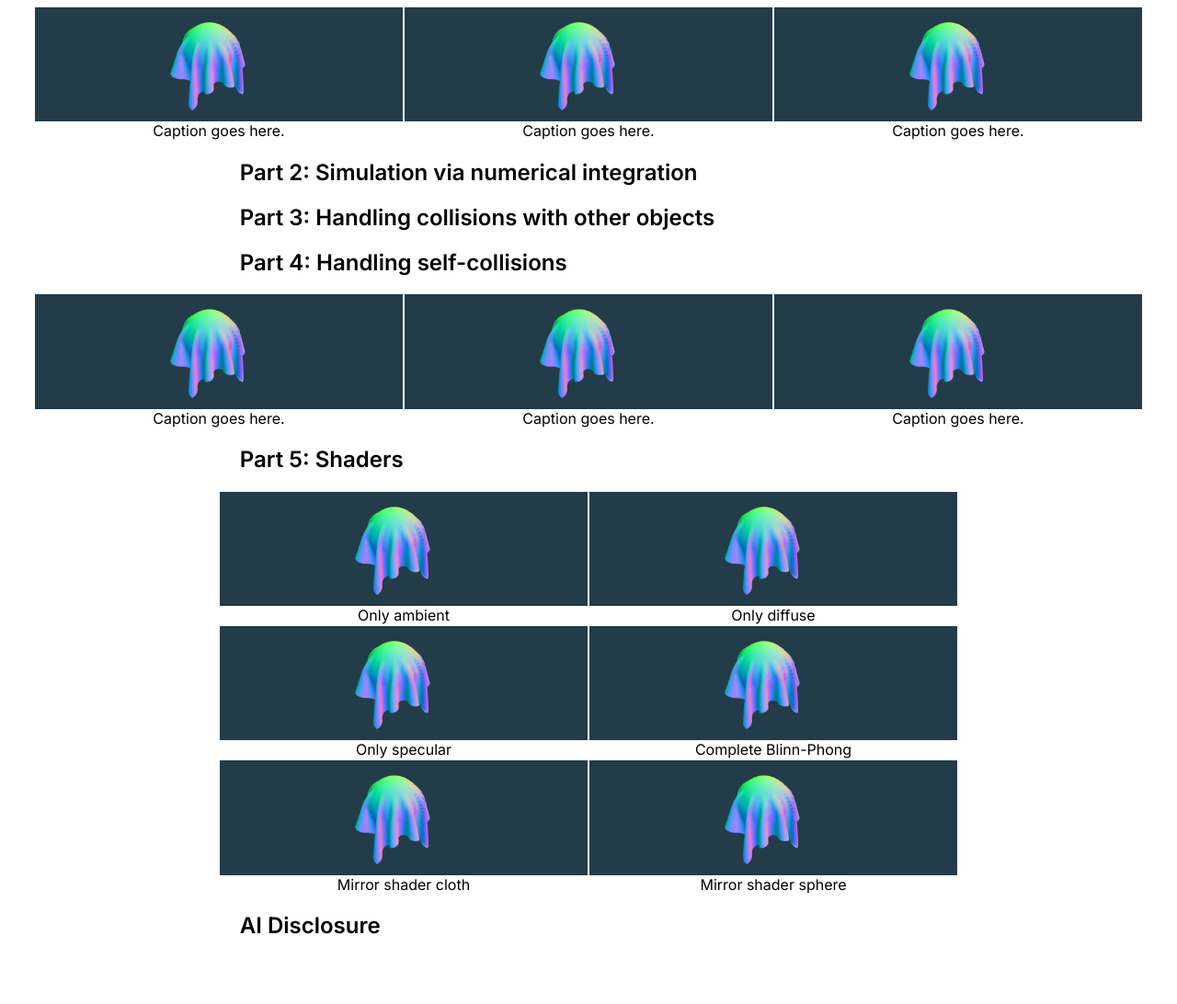
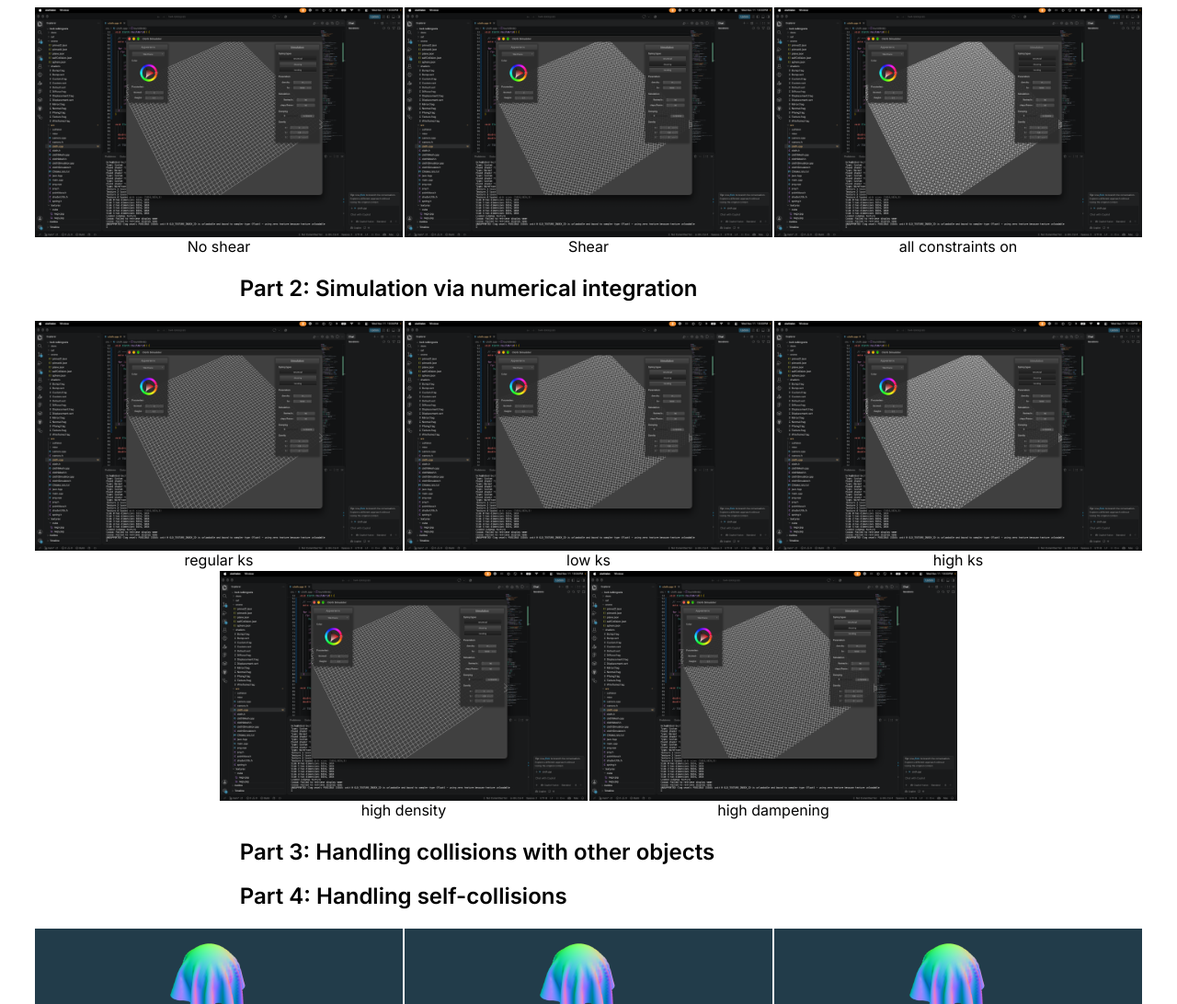
Before and after one commit to cal-cs184-student/hw4-talkingcats-writeup, a plain HTML site: page index.html in a window 1280 px wide. Shown: the part 680-1772 px from the top of the page at 92% size. Drawn offline with nearby package versions, Linux system fonts and the light colour scheme; some packages are replaced by stand-ins of ours.

Commit message:
a few more screenshots
a few more screenshots for part 2

```diff
--- a/index.html
+++ b/index.html
@@ -57,16 +57,16 @@
 			<table style="width: 100%; text-align: center; border-collapse: collapse;">
 			  <tr>
 				<td style="text-align: center;">
-				  <img src="assets/clothsim.png" width="400px"/>
-				  <figcaption>Caption goes here.</figcaption>
+				  <img src="assets/part1/noshear.png" width="400px"/>
+				  <figcaption>No shear</figcaption>
 				</td>
 				<td style="text-align: center;">
-				  <img src="assets/clothsim.png" width="400px"/>
-				  <figcaption>Caption goes here.</figcaption>
+				  <img src="assets/part1/onlyshear.png" width="400px"/>
+				  <figcaption>Shear</figcaption>
 				</td>
 				<td style="text-align: center;">
-				  <img src="assets/clothsim.png" width="400px"/>
-				  <figcaption>Caption goes here.</figcaption>
+				  <img src="assets/part1/allconstraints.png" width="400px"/>
+				  <figcaption>all constraints on</figcaption>
 				</td>
 			  </tr>
 			</table>
@@ -74,6 +74,39 @@
 
 		<h2>Part 2: Simulation via numerical integration</h2>
 
+		<div style="display: flex; flex-direction: column; align-items: center;">
+			<table style="width: 100%; text-align: center; border-collapse: collapse;">
+			  <tr>
+				<td style="text-align: center;">
+				  <img src="assets/part1/noshear.png" width="400px"/>
+				  <figcaption>regular ks</figcaption>
+				</td>
+				<td style="text-align: center;">
+				  <img src="assets/part1/onlyshear.png" width="400px"/>
+				  <figcaption>low ks</figcaption>
+				</td>
+				<td style="text-align: center;">
+				  <img src="assets/part1/allconstraints.png" width="400px"/>
+				  <figcaption>high ks</figcaption>
+				</td>
+			  </tr>
+			</table>
+		</div>
+
+				<div style="display: flex; flex-direction: column; align-items: center;">
+			<table style="width: 100%; text-align: center; border-collapse: collapse;">
+			  <tr>
+				<td style="text-align: center;">
+				  <img src="assets/part1/noshear.png" width="400px"/>
+				  <figcaption>high density</figcaption>
+				</td>
+				<td style="text-align: center;">
+				  <img src="assets/part1/onlyshear.png" width="400px"/>
+				  <figcaption>high dampening</figcaption>
+				</td>
+			  </tr>
+			</table>
+		</div>
 
 		<h2>Part 3: Handling collisions with other objects</h2>
 
```
Also changed, not shown: assets/part2/lowdamp.png (added), assets/part2/lowdensity.png (added), assets/part2/regularks.png (renamed from assets/part2/pinned2.png).
